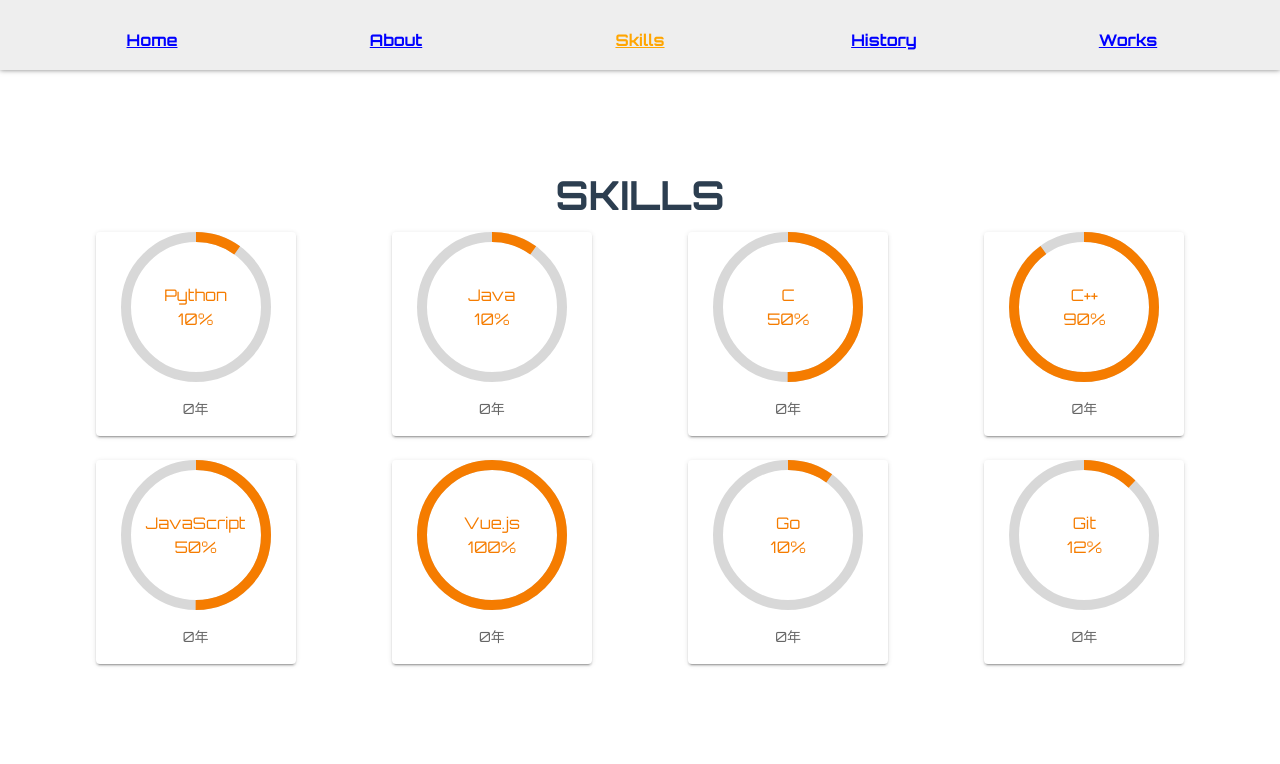
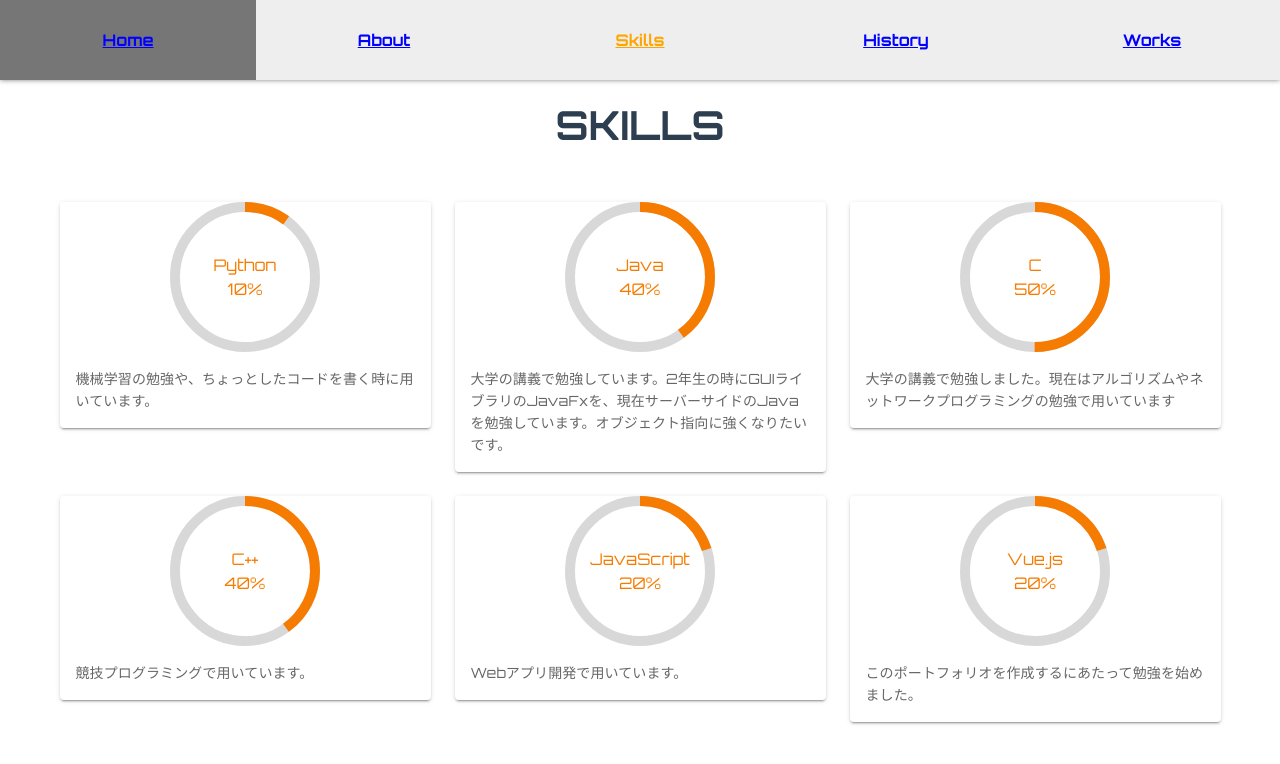
Before and after one commit to momo3159/tommy-portfolio, a Vue app: page /tommy-portfolio/skills in a window 1280 px wide. Shown: the top 764 px of the page. Built offline with nearby package versions, Linux system fonts and the light colour scheme.

Commit message:
fix header

```diff
--- a/src/App.vue
+++ b/src/App.vue
@@ -27,28 +27,40 @@
 }
 
 #nav {
-  padding: 30px;
+  height: 80px;
   box-shadow: 0 0 5px 0 rgba(0, 0, 0, 0.5);
   padding-bottom: 0;
   width: 100%;
   background-color: #EEEEEE;
+  position: fixed;
+  top: 0px;
+  z-index:10;
 }
 
 #nav a {
   font-weight: bold;
   color: blue;
-  display: inline-block;
+  display: block;
   width: 20%;
+  float: left;
+  line-height: 80px;
 }
 
 #nav a.router-link-exact-active {
   color: orange;
 }
 
+#nav a:hover {
+  background-color: rgba(0, 0, 0, 0.5);
+}
+
 @media (max-width: 670px) {
+  #nav {
+    height: 90px;
+  }
   #nav a {
-    padding-bottom: 10px;
     width: 50%;
+    line-height: 30px;
   }
 }
 </style>
--- a/src/views/About.vue
+++ b/src/views/About.vue
@@ -1,7 +1,8 @@
 <template>
   <div class="about">
-    <h1 class="head">ABOUT ME</h1>
-    <v-container>
+    <sapn class="head">ABOUT ME</sapn>
+    <v-app>
+    <v-container class="mt-10">
       <table class="aboutTable">
         <tr v-for="(value, key) in info" v-bind:key="key">
           <v-row class="mt-4">
@@ -29,6 +30,7 @@
           </v-btn>
         </div>
       </div>
+      </v-app>
   </div>
 </template>
 
@@ -49,9 +51,13 @@
 
 <style scoped>
 @import url("https://fonts.googleapis.com/css2?family=Orbitron:wght@400;700&display=swap");
+*{
+  font-family: "Orbitron", sans-serif;
+}
 .head {
-  margin-bottom: 30px;
-  font-size: 40px;
+    font-size: 40px;
+  font-weight: bold;
+  border-bottom: 3px solid;
 }
 .aboutTable {
   text-align: left;
--- a/src/views/History.vue
+++ b/src/views/History.vue
@@ -72,8 +72,10 @@
 
 <style scoped>
 @import url("https://fonts.googleapis.com/css2?family=Orbitron:wght@400;700&display=swap");
+*{
+  font-family: "Orbitron", sans-serif;
+}
 .history {
-  font-family: "Orbitron", sans-serif;
   margin-top: 100px;
 }
 .head {
--- a/src/views/Skills.vue
+++ b/src/views/Skills.vue
@@ -2,19 +2,19 @@
   <div id="skills">
     <span class="head">SKILLS</span>
     <v-app>
-      <v-container>
+      <v-container class="mt-10">
         <v-row>
           <v-col
             cols="12"
             xs="12"
             sm="6"
-            md="3"
-            lg="3"
+            md="4"
+            lg="4"
             v-for="skill in skills"
             v-bind:key="skill.name"
             align="center"
           >
-            <v-card max-width="200" class="card">
+            <v-card max-width="400" class="card">
               <v-progress-circular
                 class="mt-auto"
                 :rotate="-90"
@@ -26,7 +26,7 @@
                 {{ skill.name }}<br />
                 {{ skill.per }}%
               </v-progress-circular>
-              <v-card-text>{{skill.month}}年</v-card-text>
+              <v-card-text class="text-left mt-auto">{{skill.content}}</v-card-text>
             </v-card>
           </v-col>
         </v-row>
@@ -43,14 +43,12 @@
   data: function() {
     return {
       skills: [
-        { name: "Python", per: 10, month: 0 },
-        { name: "Java", per: 10, month: 0 },
-        { name: "C", per: 50, month: 0 },
-        { name: "C++", per: 90, month: 0 },
-        { name: "JavaScript", per: 50, month: 0 },
-        { name: "Vue.js", per: 100, month: 0 },
-        { name: "Go", per: 10, month: 0 },
-        { name: "Git", per: 12, month: 0 }
+        { name: "Python", per: 10, content:"機械学習の勉強や、ちょっとしたコードを書く時に用いています。" },
+        { name: "Java", per: 40, content: "大学の講義で勉強しています。2年生の時にGUIライブラリのJavaFxを、現在サーバーサイドのJavaを勉強しています。オブジェクト指向に強くなりたいです。"},
+        { name: "C", per: 50, content: "大学の講義で勉強しました。現在はアルゴリズムやネットワークプログラミングの勉強で用いています"},
+        { name: "C++", per: 40, content: "競技プログラミングで用いています。" },
+        { name: "JavaScript", per: 20, content: "Webアプリ開発で用いています。" },
+        { name: "Vue.js", per: 20, content: "このポートフォリオを作成するにあたって勉強を始めました。"},
       ]
     };
   },
@@ -74,6 +72,5 @@
   font-size: 40px;
   font-weight: bold;
   border-bottom: 3px solid;
-
 }
 </style>
--- a/src/views/Works.vue
+++ b/src/views/Works.vue
@@ -2,7 +2,7 @@
   <div class="works">
     <span class="head">WORKS</span>
     <v-app>
-      <v-container>
+      <v-container class="mt-10">
         <v-row>
           <v-col
             cols="12" xs="12" sm="6" md="4" lg="4" align="center"
```
Also changed, not shown: 43 other files (tests, documents, lock files or other folders).
